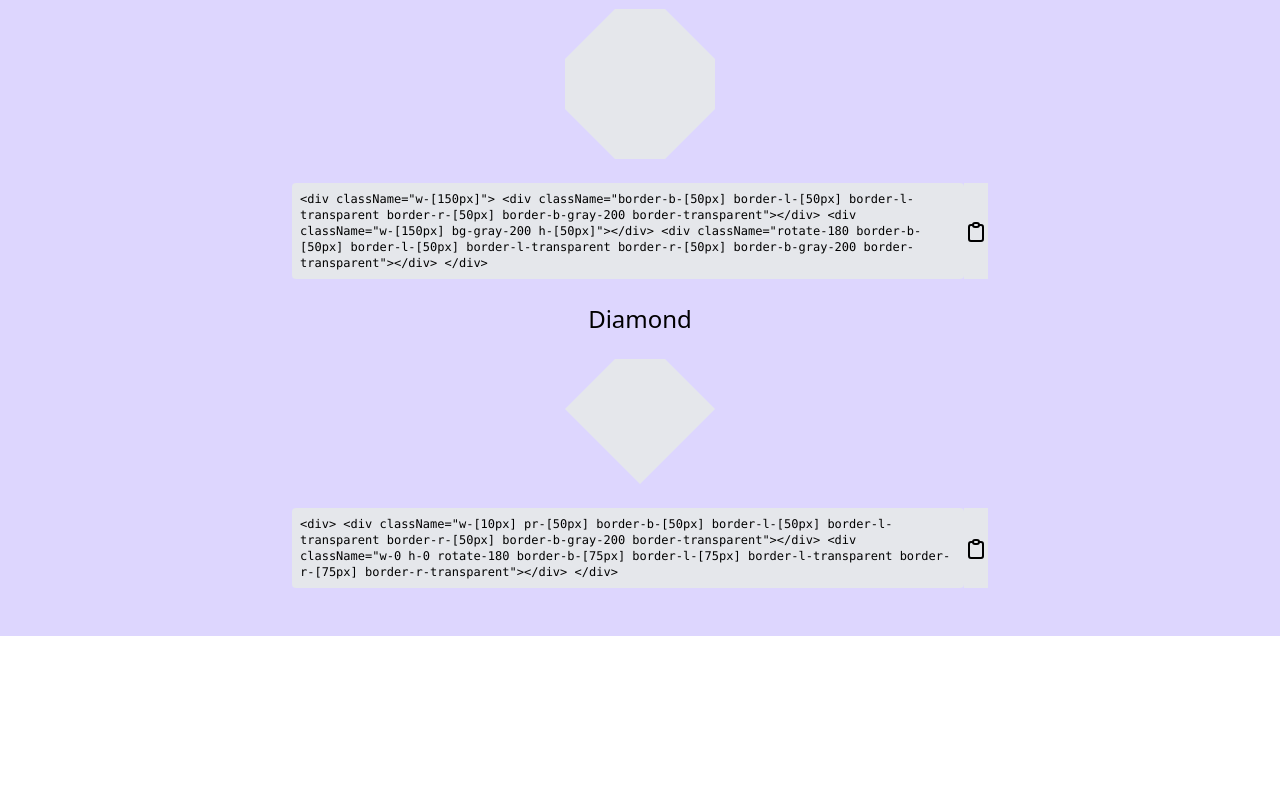
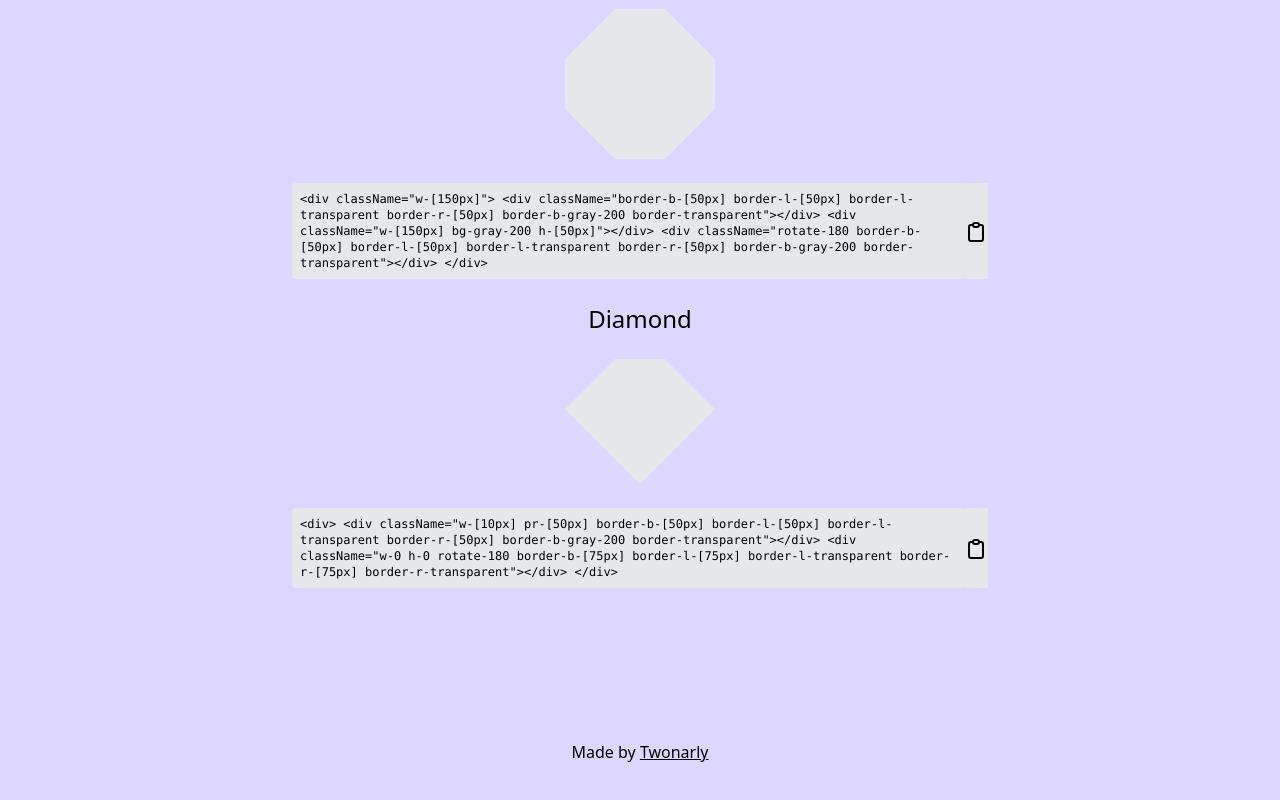
Before and after one commit to Twonarly1/tailwindcss-shapes, a Next.js app: page / in a window 1280 px wide. Shown: the part 3313-4113 px from the top of the page. Before the commit the page ends 3949 px from the top, so only its background shows below. Built offline with nearby package versions, Linux system fonts and the light colour scheme.

Commit message:
add github link

```diff
--- a/pages/index.tsx
+++ b/pages/index.tsx
@@ -263,6 +263,15 @@ const Home: NextPage = () => {
       <div className="flex">
         {cutDiamond} <Copy toCopy={cutDiamond.props.children} />
       </div>
+      <footer className=" text-black mt-32">
+        Made by{" "}
+        <a
+          className="underline"
+          href="https://github.com/Twonarly1/tailwindcss-shapes"
+        >
+          Twonarly
+        </a>
+      </footer>
     </div>
   );
 };
```
